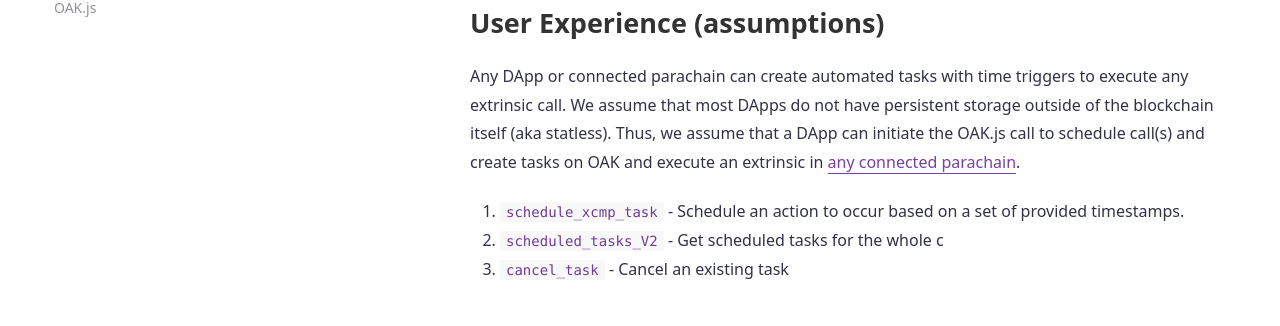
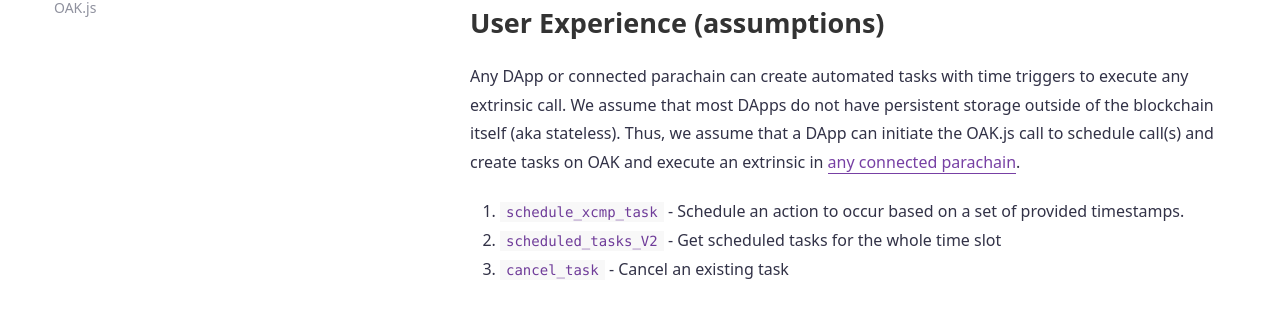
Before and after one commit to AvaProtocol/OAK-docs, a Jekyll site: the page built from _docs/powered-by-oak-time-apis.md, in a window 1280 px wide and 1400 px high. Shown: the part 354-680 px from the top of the window. Built offline with Jekyll 4.4.1, drawn with Linux system fonts in a browser that asks for light colours; some of the changed text lies outside the part shown.

Commit message:
time api updates

````diff
--- a/_docs/powered-by-oak-time-apis.md
+++ b/_docs/powered-by-oak-time-apis.md
@@ -7,10 +7,10 @@
 
 ## User Experience (assumptions)
 
-Any DApp or connected parachain can create automated tasks with time triggers to execute any extrinsic call. We assume that most DApps do not have persistent storage outside of the blockchain itself (aka statless). Thus, we assume that a DApp can initiate the OAK.js call to schedule call(s) and create tasks on OAK and execute an extrinsic in [any connected parachain](https://dotsama-channels.vercel.app/#/).
+Any DApp or connected parachain can create automated tasks with time triggers to execute any extrinsic call. We assume that most DApps do not have persistent storage outside of the blockchain itself (aka stateless). Thus, we assume that a DApp can initiate the OAK.js call to schedule call(s) and create tasks on OAK and execute an extrinsic in [any connected parachain](https://dotsama-channels.vercel.app/#/).
 
 1. `schedule_xcmp_task` - Schedule an action to occur based on a set of provided timestamps.
-2. `scheduled_tasks_V2` - Get scheduled tasks for the whole c
+2. `scheduled_tasks_V2` - Get scheduled tasks for the whole time slot
 3. `cancel_task` - Cancel an existing task
 
 | Environment             | RPC Endpoint                                                 |
@@ -103,7 +103,7 @@
     /// The time you requested in full. No more tasks can be scheduled for this time.
     TimeSlotFull,
     /// The message cannot be empty.
-	EmptyMessage,
+    EmptyMessage,
     /// ParaId provided does not match origin paraId.
     ParaIdMismatch,
 }
@@ -121,7 +121,7 @@
     origin: OriginFor<T>,
     /// The id of the task.
     task_id: Hash,
-    )
+)
 ```
 
 ### Errors
````
Also changed, not shown: other parts of _docs/powered-by-oak-time-apis.md (+3 -3 lines).
